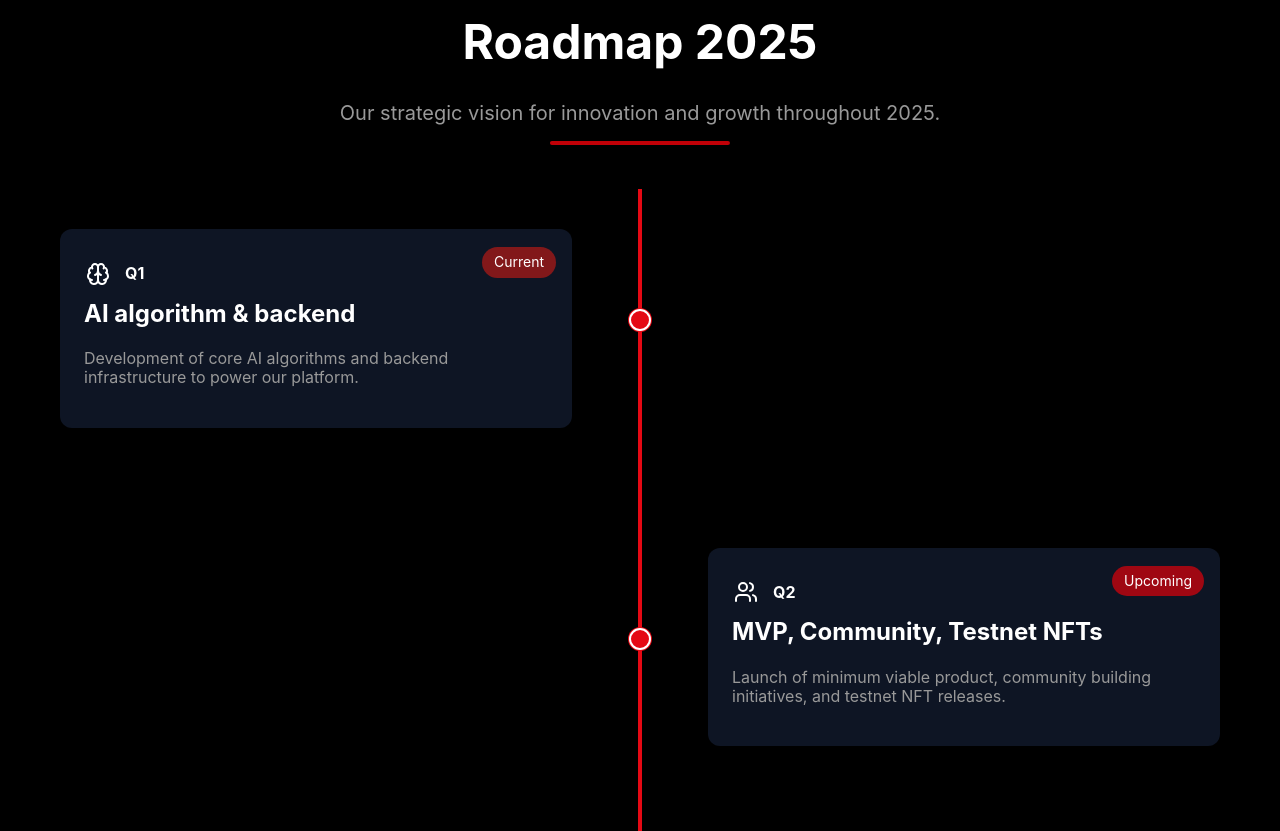
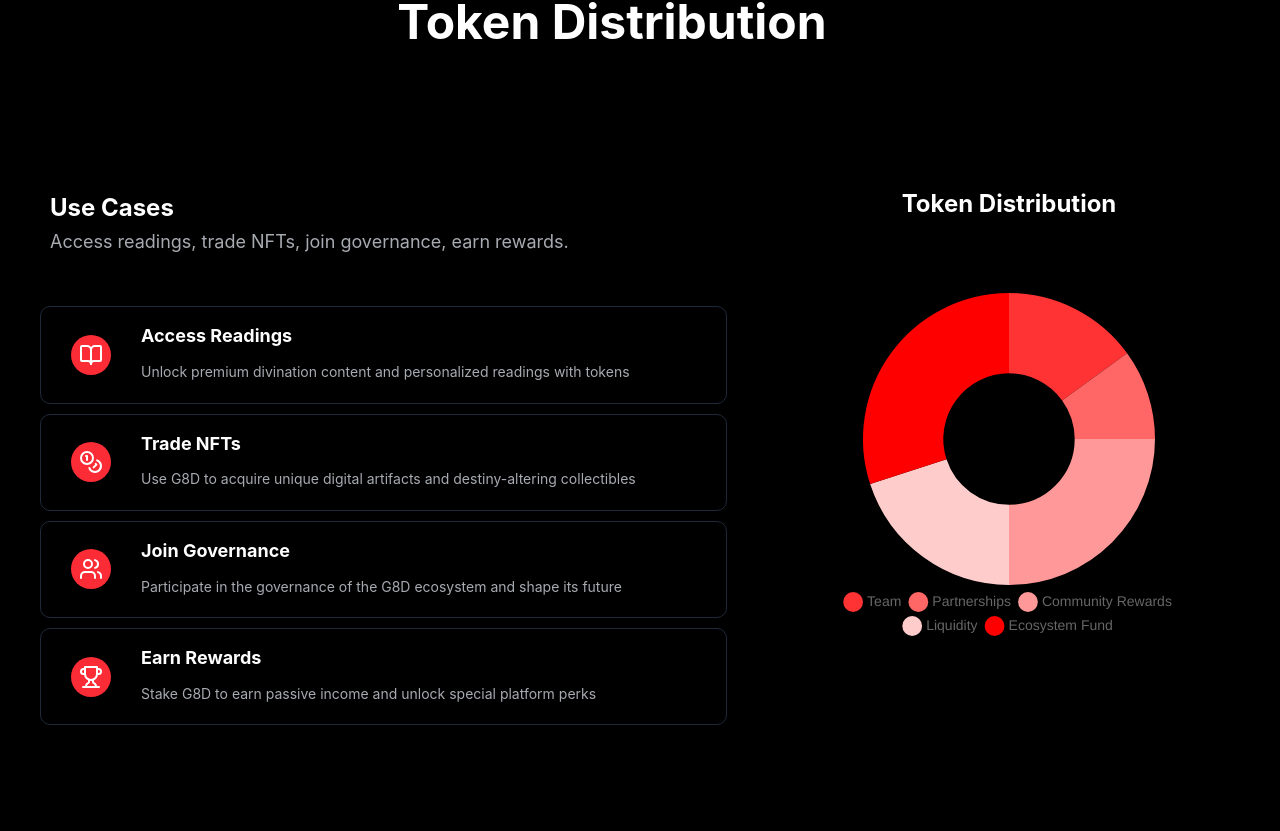
Before and after one commit to chowalcamp/Ai_agent, a Next.js app: page / in a window 1280 px wide. Shown: the part 2009-2840 px from the top of the page. Built offline with nearby package versions, Linux system fonts and the light colour scheme.

Commit message:
[design]: 차트 추가, 반응형 완료 / chartJs 추가함

```diff
--- a/package.json
+++ b/package.json
@@ -14,11 +14,13 @@
     "@types/react": "18.2.51",
     "@types/react-dom": "18.2.18",
     "axios": "^1.9.0",
+    "chart.js": "^4.4.9",
     "css-loader": "^7.1.2",
     "framer-motion": "10.18.0",
     "lucide-react": "^0.503.0",
     "next": "13.4.19",
     "react": "18.3.1",
+    "react-chartjs-2": "^5.3.0",
     "react-dom": "18.3.1",
     "style-loader": "^4.0.0",
     "zod": "3.21.4"
--- a/src/app/components/Features.tsx
+++ b/src/app/components/Features.tsx
@@ -3,6 +3,7 @@ import './Features.css'
 import CardList from './videoCards/cardList'
 import FaqList from './faq/faqList'
 import RoadMap from './roadmap/roadmap'
+import ChartSection from './chartSection/chartSection'
 export default function Features() {
   return (
     <section className="features-section">
@@ -18,6 +19,11 @@ export default function Features() {
       </div>
       <div className="feature-item">
         <div className="feature-content">
+        <ChartSection />
+        </div>
+      </div>
+      <div className="feature-item">
+        <div className="feature-content">
         <RoadMap />
         </div>
       </div>
--- /dev/null
+++ b/src/app/components/chartSection/chartSection.css
@@ -0,0 +1,39 @@
+.chartSection-container {
+    width: 100%;
+    max-width: 1144px;
+    padding: 48px 0px;
+    margin-bottom: 100px;
+}
+
+.chartSection-container h2 {
+    font-weight: bold;
+    margin-bottom: 16px;
+    color: white;
+    font-size: 48px;
+    text-align: center;
+}
+
+.chartSection-content {
+    display: flex;
+    flex-direction: row;
+    align-items: center;
+    justify-content: center;
+    margin-top: 100px;
+    gap: 100px;
+}
+
+@media (max-width: 768px) {
+    .chartSection-container {
+        margin-top: 100px;
+        margin-bottom: 50px;
+    }
+
+    .chartSection-container h2 {
+        font-size: 32px;
+    }
+
+    .chartSection-content {
+        flex-direction: column;
+        gap: 50px;
+    }
+}
--- /dev/null
+++ b/src/app/components/chartSection/chartSection.tsx
@@ -0,0 +1,15 @@
+import DonutChart from "./donutChart";
+import './chartSection.css'
+import Explain from "./explain";
+
+export default function ChartSection() {
+    return (
+        <div className="chartSection-container">
+            <h2>Token Distribution</h2>
+            <div className="chartSection-content">
+                <Explain />
+                <DonutChart />
+            </div>
+        </div>
+    )
+}
--- /dev/null
+++ b/src/app/components/chartSection/donutChart.css
@@ -0,0 +1,26 @@
+
+.donutChart-container {
+    display: flex;
+    flex-direction: column;
+    align-items: center;
+    justify-content: center;
+}
+
+.donutChart-title {
+    font-size: 24px;
+    font-weight: bold;
+    color: #FFF;
+    margin-bottom: 70px;
+}
+
+@media (max-width: 768px) {
+    .donutChart-title {
+        /* font-size: 18px; */
+    }
+}
+
+@media (max-width: 390px) {
+    .donutChart-title {
+        /* font-size: 14px; */
+    }
+}
--- /dev/null
+++ b/src/app/components/chartSection/donutChart.tsx
@@ -0,0 +1,66 @@
+'use client'
+
+import './donutChart.css'
+import { Doughnut } from 'react-chartjs-2';
+import { Chart, ArcElement, Tooltip, Legend, ChartOptions } from 'chart.js';
+
+Chart.register(ArcElement, Tooltip, Legend);
+
+const data = {
+  labels: ['Team', 'Partnerships', 'Community Rewards', 'Liquidity', 'Ecosystem Fund'],
+  datasets: [
+    {
+      data: [15, 10, 25, 20, 30],
+      backgroundColor: [
+        'rgba(255, 51, 51, 1)',
+        'rgba(255, 102, 102, 1)',
+        'rgba(255, 153, 153, 1)',
+        'rgba(255, 204, 204, 1)',
+        'rgba(255, 0, 0, 1)'
+      ],
+      borderWidth: 0,
+    },
+  ],
+};
+
+const options: ChartOptions<'doughnut'> = {
+  plugins: {
+    legend: {
+      display: true, // 하단에 따로 범례를 만들 경우 false
+      position: "bottom",
+      align: "center",
+      labels: {
+        usePointStyle: true,
+        pointStyle: "circle",
+        // padding: 20,
+        font: {
+          size: 14,
+        },
+      },
+    },
+    tooltip: {
+      enabled: true,
+      callbacks: {
+        label: function(context: any) {
+          const label = context.label || '';
+          const value = context.raw || 0;
+          return `${label} : ${value}%`;
+        }
+      }
+    }
+  },
+  cutout: '45%', // 도넛 두께 조절
+};
+
+export default function DonutChart() {
+  return (
+    <div className='donutChart-container'>
+        <div>
+            <h3 className='donutChart-title'>Token Distribution</h3>
+        </div>
+        <div style={{ width: 350, margin: '0 auto', marginBottom: '100px' }}>
+            <Doughnut data={data} options={options} />
+        </div>
+    </div>
+  );
+}
--- /dev/null
+++ b/src/app/components/chartSection/explain.css
@@ -0,0 +1,129 @@
+.explain-container {
+    width: calc(100% - 400px);
+    display: flex;
+    flex-direction: column;
+    gap: 40px;
+}
+
+.explain-title-container {
+    padding: 10px;
+}
+
+.explain-title {
+    font-size: 24px;
+    font-weight: bold;
+    color: #FFF;
+}
+
+.explain-subtitle {
+    font-size: 18px;
+    color: rgba(209, 213, 220, 0.8);
+}
+
+.explain-content {
+    display: flex;
+    flex-direction: column;
+    align-items: flex-start;
+    justify-content: center;
+    gap: 10px;
+}
+
+.explain-content-item {
+    display: flex;
+    flex-direction: row;
+    align-items: center;
+    justify-content: flex-start;
+    gap: 30px;
+    border: 1px solid rgba(30, 41, 57, 1);
+    border-radius: 10px;
+    padding: 5px 30px;
+    width: 90%;
+}
+
+.explain-content-item:hover {
+    background-color: rgba(30, 41, 57, 1);
+}
+
+.explain-icon-background {
+    width: 40px;
+    height: 40px;
+    border-radius: 50%;
+    background-color: rgba(251, 44, 54, 1);
+    display: flex;
+    align-items: center;
+    justify-content: center;
+}
+
+.explain-content-item-text-container {
+    display: flex;
+    flex-direction: column;
+    align-items: flex-start;
+}
+
+.explain-content-item-title {
+    font-size: 18px;
+    font-weight: bold;
+    color: #FFF;
+    margin: 10px 0;
+}
+
+.explain-content-item-text {
+    font-size: 14px;
+    margin-top: 0;
+    color: rgba(209, 213, 220, 0.8);
+}
+
+@media (max-width: 768px) {
+    .explain-container {
+        width: 100%;
+    }
+
+    .explain-content-item {
+        width: 88%;
+    }
+
+    .explain-content-item-text-container {
+        width: 100%;
+    }
+
+    .explain-content-item-title {
+        font-size: 20px;
+    }
+
+    .explain-content-item-text {
+        font-size: 16px;
+    }
+}
+
+
+@media (max-width: 390px) {
+    .explain-container {
+        width: 100%;
+    }
+
+    .explain-icon-background {
+        width: 40px;
+        height: 40px;
+    }
+
+    .explain-content-item {
+        width: 95%;
+        padding: 5px 10px;
+        gap: 20px;
+
+        align-items: center;
+        justify-content: center;
+    }
+
+    .explain-content-item-text-container {
+        width: 80%;
+    }
+
+    .explain-content-item-title {
+        font-size: 16px;
+    }
+
+    .explain-content-item-text {
+        font-size: 12px;
+    }
+}
--- /dev/null
+++ b/src/app/components/chartSection/explain.tsx
@@ -0,0 +1,53 @@
+import { BookOpen, Coins, Trophy, Users } from 'lucide-react'
+import './explain.css'
+
+export default function Explain() {
+    return (
+        <div className="explain-container">
+            <div className="explain-title-container">
+                <div className="explain-title">Use Cases</div>
+                <div className="explain-subtitle">
+                Access readings, trade NFTs, join governance, earn rewards.
+                </div>
+            </div>
+            <div className="explain-content">
+                <div className="explain-content-item">
+                    <div className='explain-icon-background'>
+                    <BookOpen />
+                    </div>
+                    <div className="explain-content-item-text-container">
+                        <p className="explain-content-item-title">Access Readings</p>
+                        <p className="explain-content-item-text">Unlock premium divination content and personalized readings with tokens</p>
+                    </div>
+                </div>
+                <div className="explain-content-item">
+                    <div className='explain-icon-background'>
+                    <Coins />
+                    </div>
+                    <div className="explain-content-item-text-container">
+                        <p className="explain-content-item-title">Trade NFTs</p>
+                        <p className="explain-content-item-text">Use G8D to acquire unique digital artifacts and destiny-altering collectibles</p>
+                    </div>
+                </div>
+                <div className="explain-content-item">
+                    <div className='explain-icon-background'>
+                        <Users />
+                    </div>
+                    <div className="explain-content-item-text-container">
+                        <p className="explain-content-item-title">Join Governance</p>
+                        <p className="explain-content-item-text">Participate in the governance of the G8D ecosystem and shape its future</p>
+                    </div>
+                </div>
+                <div className="explain-content-item">
+                    <div className='explain-icon-background'>
+                    <Trophy />
+                    </div>
+                    <div className="explain-content-item-text-container">
+                        <p className="explain-content-item-title">Earn Rewards</p>
+                        <p className="explain-content-item-text">Stake G8D to earn passive income and unlock special platform perks</p>
+                    </div>
+                </div>
+            </div>
+        </div>
+    )
+}
--- a/src/app/components/faq/faqList.css
+++ b/src/app/components/faq/faqList.css
@@ -1,7 +1,6 @@
 .faq-container {
     width: 100%;
     max-width: 1144px;
-    /* margin: 0 auto; */
     padding: 48px 0px;
   }
 
@@ -43,9 +42,6 @@
 
   /* 모바일 화면 추가 */
   @media (max-width: 390px) {
-    .faq-container {
-        /* padding: 24px 12px; */
-    }
 
     .faq-container h2 {
         font-size: 28px;
```
Also changed, not shown: 1 other file (tests, documents, lock files or other folders).
